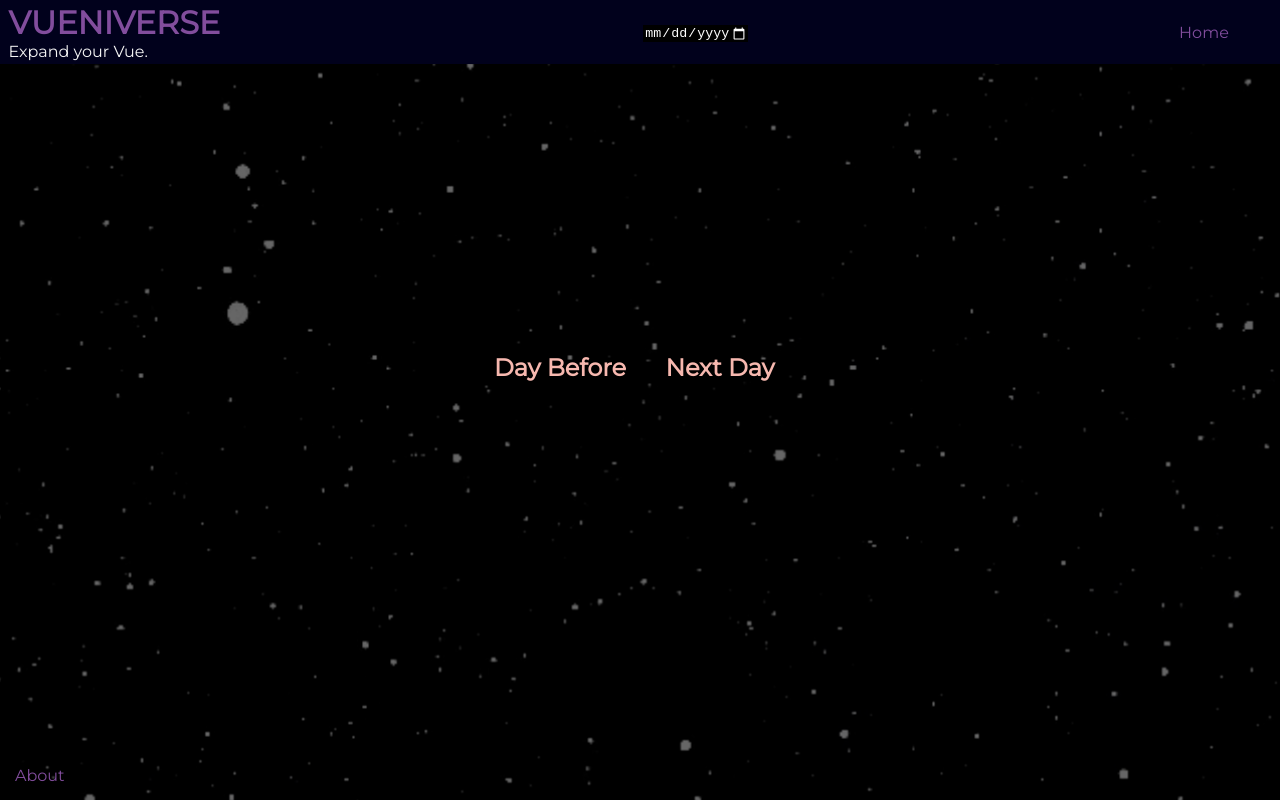
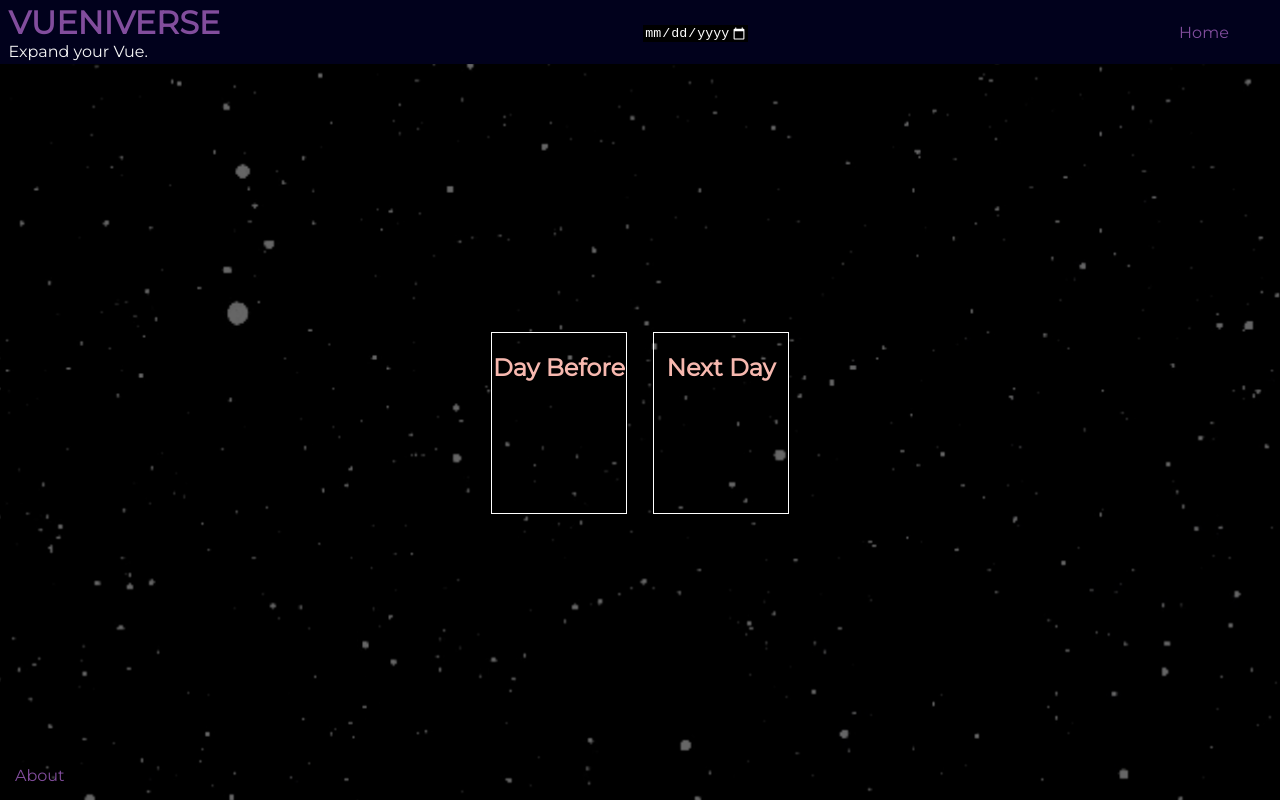
Before and after one commit to richardltyler/vueniverse, a Vue app: page /home in a window 1280 px wide. Built offline with nearby package versions, Linux system fonts and the light colour scheme; no server answers.

Commit message:
Add border to preview

```diff
--- a/src/views/DayBefore.vue
+++ b/src/views/DayBefore.vue
@@ -29,8 +29,7 @@ export default {
 
 <style>
 .different-day-container {
-    /* border: white 1px solid; */
-
+    border: white 1px solid;
     width: 160px;
     height: 180px;
     margin-left: 4%;
```
